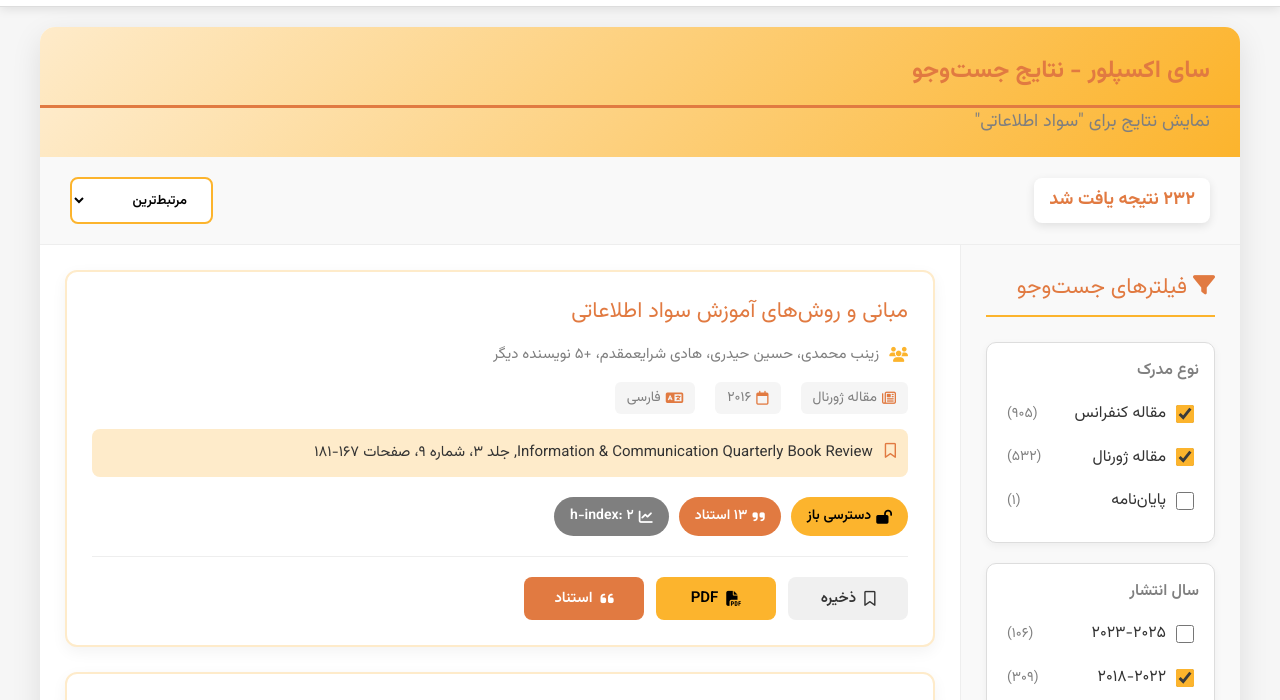
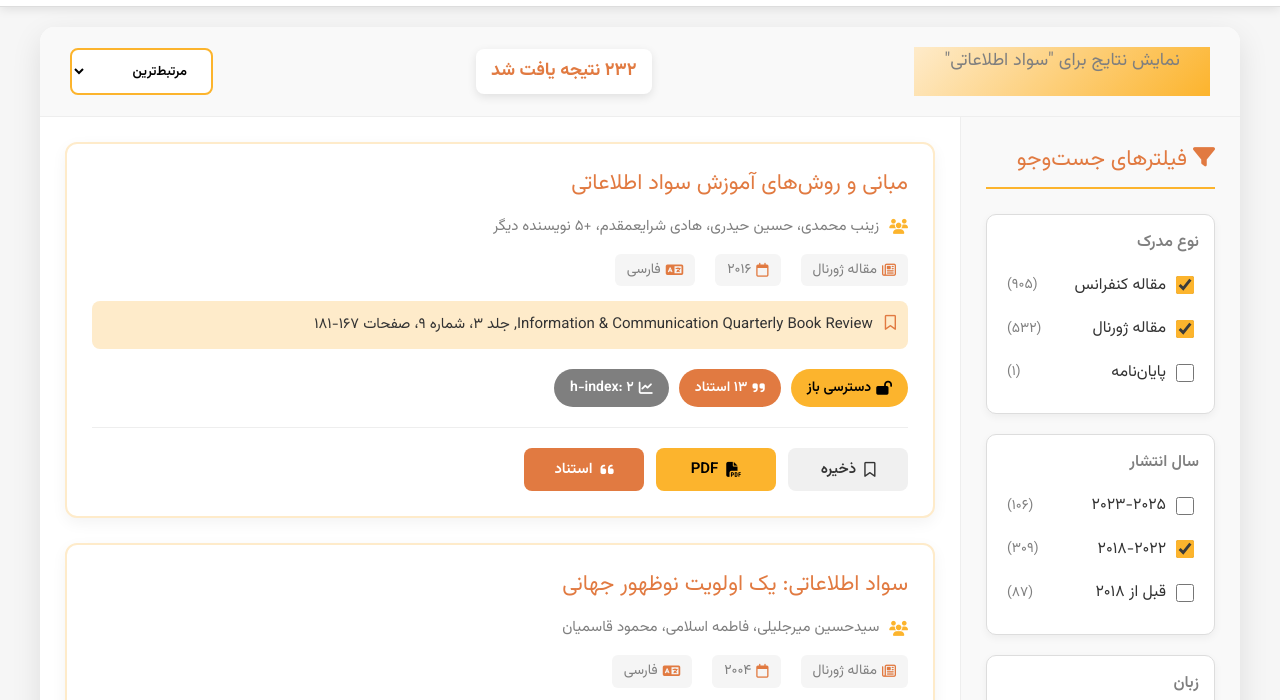
Before and after one commit to SciExplore-2025/resultpage, a plain HTML site: page index.html in a window 1280 px wide. Shown: the part 63-763 px from the top of the page. Drawn offline with Linux system fonts and the light colour scheme.

Commit message:
Update index.html

```diff
--- a/index.html
+++ b/index.html
@@ -547,12 +547,11 @@
     </header>
 
     <div class="container">
-        <!-- عنوان صفحه -->
-        <h1 class="page-title">سای اکسپلور - نتایج جست‌وجو</h1>
-        <p class="page-subtitle">نمایش نتایج برای "سواد اطلاعاتی"</p>
+
 
         <!-- هدر نتایج -->
         <div class="results-header">
+            <p class="page-subtitle">نمایش نتایج برای "سواد اطلاعاتی"</p>
             <div class="result-count" id="resultCount">۲۳۲ نتیجه یافت شد</div>
             <select class="sort-select" onchange="sortResults(this.value)">
                 <option>مرتبط‌ترین</option>
```
